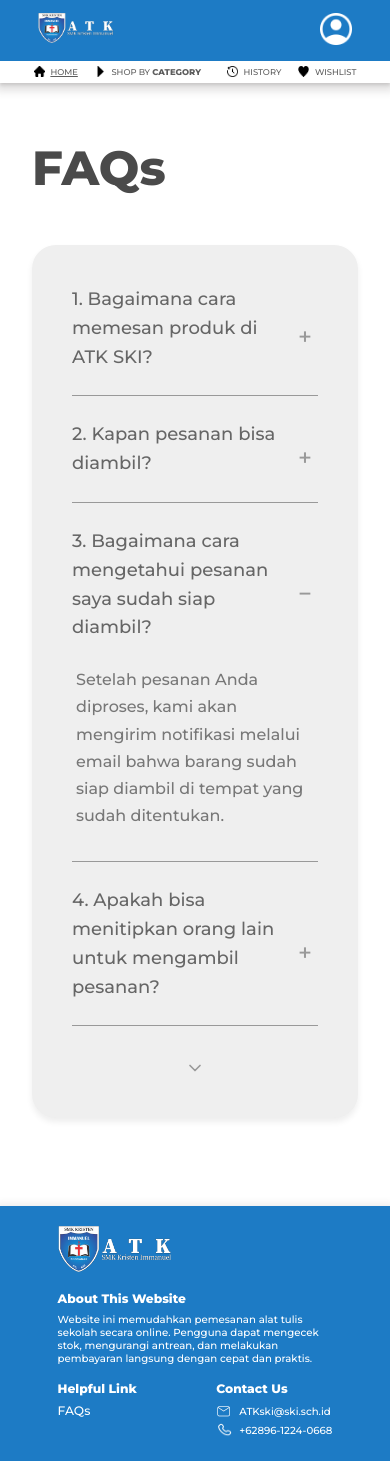
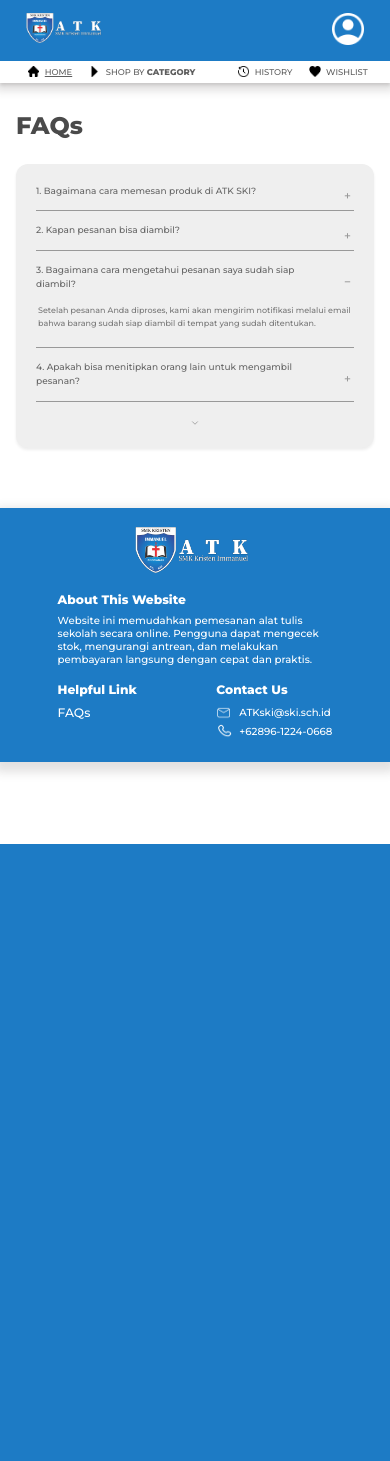
Before and after one commit to Banditov/XI-TKJ-3_PWL_Kelompok-5, a PHP site: page /front-end/pages/faq/faq.php in a window 390 px wide. After the commit the page ends 844 px from the top, so only its background shows below. Run offline with PHP 8.4, Linux system fonts and the light colour scheme.

Commit message:
new file:   back-end/actions/products/get-product-default.php 	modified:   front-end/components/footer/footer.php 	modified:   front-end/components/footer/style/responsive.css 	modified:   front-end/components/header/header.php 	modified:   front-end/global/styles/product-color.css 	modified:   front-end/pages/faq/faq.php 	modified:   front-end/pages/faq/styles/responsive.css 	modified:   front-end/pages/home/home.php

```diff
--- a/front-end/components/footer/footer.php
+++ b/front-end/components/footer/footer.php
@@ -1,6 +1,6 @@
-<link rel="stylesheet" type="text/css" href="/front-end/components/footer/style/responsive.css">
 <link rel="stylesheet" type="text/css" href="/front-end/components/footer/style/style.css">
 <link rel="stylesheet" type="text/css" href="/front-end/global/styles/global-style.css">
+<link rel="stylesheet" type="text/css" href="/front-end/components/footer/style/responsive.css">
 
 <footer>
     <div id="footer">
--- a/front-end/components/footer/style/responsive.css
+++ b/front-end/components/footer/style/responsive.css
@@ -103,7 +103,7 @@
 
 @media screen and (max-width: 700px) {
     #footer {
-        zoom: 1.3;
+        zoom: 1.4;
     }
 }
 
--- a/front-end/components/header/header.php
+++ b/front-end/components/header/header.php
@@ -1,6 +1,6 @@
-<link rel="stylesheet" type="text/css" href="/front-end/components/header/style/responsive.css">
 <link rel="stylesheet" type="text/css" href="/front-end/components/header/style/style.css">
 <link rel="stylesheet" type="text/css" href="/front-end/global/styles/global-style.css">
+<link rel="stylesheet" type="text/css" href="/front-end/components/header/style/responsive.css">
 
 <header>
     <div id="header">
--- a/front-end/global/styles/product-color.css
+++ b/front-end/global/styles/product-color.css
@@ -1,5 +1,5 @@
 .colorOption input[type=checkbox] {
-    -webkit-appearance: none;
+    appearance: none;
     background-color: #ffffff00;
     width: 18px;
     height: 18px;
--- a/front-end/pages/faq/faq.php
+++ b/front-end/pages/faq/faq.php
@@ -3,10 +3,15 @@
     <head>
         <meta charset="UTF-8">
         <meta name="viewport" content="width=device-width, initial-scale=1.0, minimum-scale=1.0, maximum-scale=1.0, user-scalable=no">
-        <title>ATK SKI - Home Page</title>
+        <title>ATK SKI - FAQ</title>
+        <link rel="stylesheet" type="text/css" href="/front-end/pages/faq/styles/responsive.css">
         <link rel="stylesheet" type="text/css" href="/front-end/pages/faq/styles/style.css">
     </head>
     <body>
+
+<!-- Loading Screen -->
+
+        <?php include '../../components/loading-screen/loading-screen.php'; ?>
 
 <!-- Header -->
 
@@ -83,7 +88,12 @@
         </div>
     </main>
 
+<!-- Footer -->
 
         <?php include '../../components/footer/footer.php'; ?>
+
+<!-- Scripts -->
+
+        <script src="/front-end/global/scripts/loading-screen.js"></script>
     </body>
 </html>
--- a/front-end/pages/faq/styles/responsive.css
+++ b/front-end/pages/faq/styles/responsive.css
@@ -17,64 +17,50 @@
 }
 
 @media screen and (max-width: 2200px) {
+
 }
 
 @media screen and (max-width: 2000px) {
 }
 
 @media screen and (max-width: 1850px) {
-}
-
-@media screen and (max-width: 1700px) {
-}
-
-@media screen and (max-width: 1670px) {
-}
-
-@media screen and (max-width: 1550px) {
+    .main-content {
+        zoom: 1;
+    }
 }
 
 @media screen and (max-width: 1480px) {
-}
-
-@media screen and (max-width: 1390px) {
-}
-
-@media screen and (max-width: 1300px) {
+    .main-content {
+        zoom: 0.8;
+    }
 }
 
 @media screen and (max-width: 1230px) {
+    .main-content {
+        zoom: 0.6;
+    }
 }
 
 @media screen and (max-width: 1170px) {
-}
-
-@media screen and (max-width: 1130px) {
+    .main-content {
+        zoom: 0.8;
+    }
 }
 
 @media screen and (max-width: 1050px) {
+    .main-content {
+        zoom: 0.7;
+    }
 }
 
-@media screen and (max-width: 980px) {
+@media screen and (max-width: 900px) {
+    .main-content {
+        zoom: 0.6;
+    }
 }
 
-@media screen and (max-width: 920px) {
+@media screen and (max-width: 800px) {
+    .main-content {
+        zoom: 0.5;
+    }
 }
-
-@media screen and (max-width: 870px) {
-}
-
-@media screen and (max-width: 830px) {
-}
-
-@media screen and (max-width: 780px) {
-}
-
-@media screen and (max-width: 740px) {
-}
-
-@media screen and (max-width: 700px) {
-}
-
-@media screen and (max-width: 600px) {
-}
--- a/front-end/pages/home/home.php
+++ b/front-end/pages/home/home.php
@@ -9,7 +9,7 @@
     <head>
         <meta charset="UTF-8">
         <meta name="viewport" content="width=device-width, initial-scale=1.0, minimum-scale=1.0, maximum-scale=1.0, user-scalable=no">
-        <title>ATK SKI - Home Page</title>
+        <title>ATK SKI - Home</title>
         <link rel="icon" type="image/x-icon" href="/front-end/global/resources/image/logo.ico">
         <link rel="stylesheet" type="text/css" href="/front-end/pages/home/styles/style.css">
         <link rel="stylesheet" type="text/css" href="/front-end/global/styles/product-color.css">
```
Also changed, not shown: back-end/actions/products/get-product-default.php (added).
